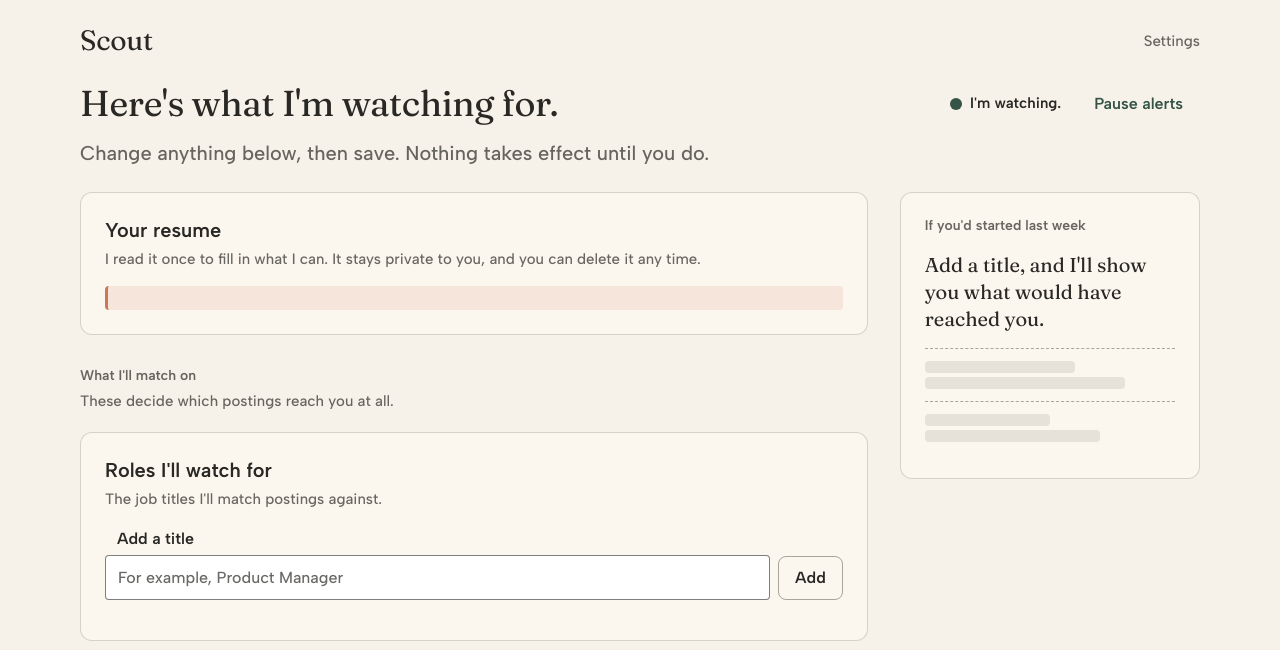
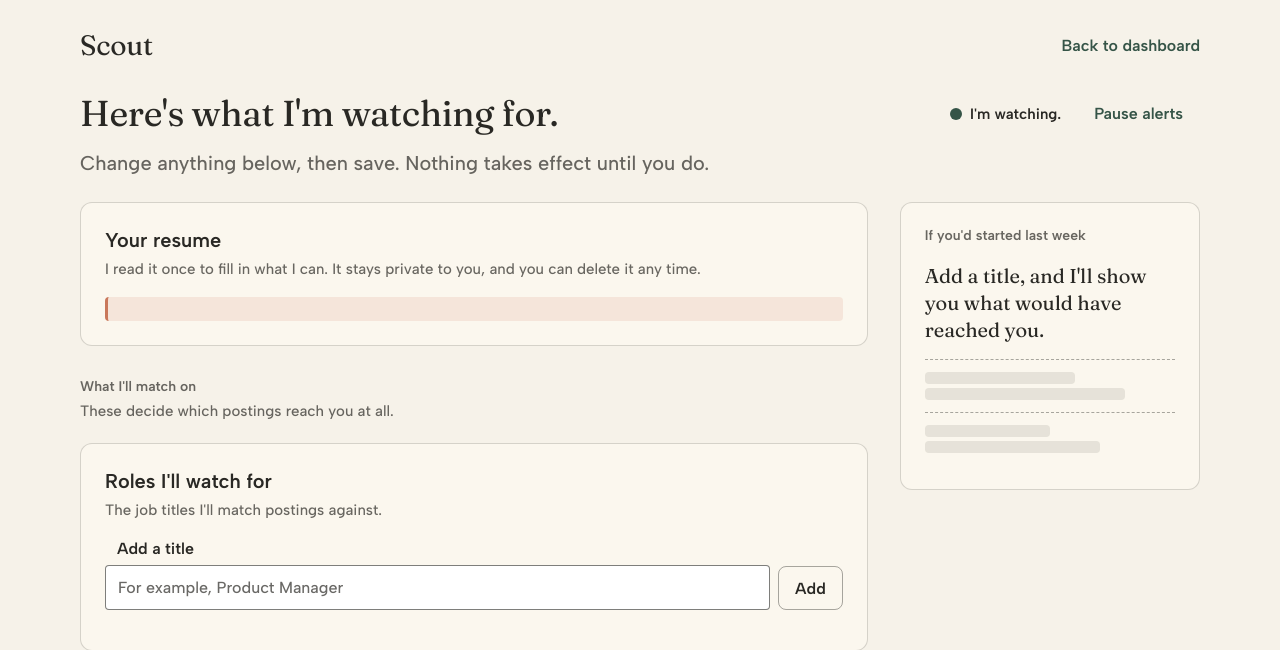
Before and after one commit to tedunruh/job-discovery-mvp, a Flask app: template dashboard/templates/profile.html in a window 1280 px wide. Shown: the top 650 px of the page. Run offline with Flask 3, Linux system fonts and the light colour scheme; the template is opened without the code that fills it, so the values that code supplies are empty; some libraries are stand-ins or nearby versions.

Commit message:
Settings: 'Back to dashboard' link in the page header
Co-Authored-By: Claude Sonnet 5.5 <noreply@anthropic.com>

```diff
--- a/dashboard/templates/_fg.html
+++ b/dashboard/templates/_fg.html
@@ -51,12 +51,15 @@
 
 {#- ===================== Profile components (SC-46) ===================== -#}
 
-{#- Shared page header: wordmark plus context ("Step 2 of 2", "Settings").
-    One pattern for onboarding and settings. -#}
-{% macro header(context="", href="/") -%}
+{#- Shared page header: wordmark plus context ("Step 2 of 2"). One pattern for onboarding and settings.
+    back="Back to dashboard" turns the context into a link back (back_href, default "/"): use it on pages
+    a person can leave, such as settings, so the way out reads as a way out. -#}
+{% macro header(context="", href="/", back="", back_href="/") -%}
 <header class="fg-header">
   <a class="fg-wordmark" href="{{ href }}">Scout</a>
-  {%- if context %}
+  {%- if back %}
+  <a class="fg-link fg-header-link" href="{{ back_href }}">{{ back }}</a>
+  {%- elif context %}
   <span class="fg-header-context">{{ context }}</span>
   {%- endif %}
 </header>
--- a/dashboard/templates/field_guide.html
+++ b/dashboard/templates/field_guide.html
@@ -476,11 +476,12 @@
     <div>
       <h3>Page header</h3>
       <p class="spec-use">Use at the top of onboarding and settings pages. Wordmark left; context right (where you are, or a step).</p>
-      <code class="spec-code">{% raw %}{{ fg.header(context) }}{% endraw %} · .fg-shell &gt; .fg-header</code>
+      <code class="spec-code">{% raw %}{{ fg.header(context) }} · {{ fg.header(back="Back to dashboard") }}{% endraw %} · .fg-shell &gt; .fg-header .fg-header-link</code>
     </div>
     <div class="states">
       <div class="state state--wide"><span class="state-label">Onboarding</span><div class="fg-shell" style="padding: 0">{{ fg.header("Step 2 of 2", href="#layout") }}</div></div>
       <div class="state state--wide"><span class="state-label">Settings</span><div class="fg-shell" style="padding: 0">{{ fg.header("Settings", href="#layout") }}</div></div>
+      <div class="state state--wide"><span class="state-label">With a way back</span><div class="fg-shell" style="padding: 0">{{ fg.header(back="Back to dashboard", back_href="#layout", href="#layout") }}</div></div>
     </div>
   </section>
 
--- a/dashboard/templates/profile.html
+++ b/dashboard/templates/profile.html
@@ -16,7 +16,11 @@
 </head>
 <body class="fg-page">
   <main class="fg-shell profile-main">
-    {{ fg.header("Getting started" if mode == "setup" else "Settings") }}
+    {%- if mode == "setup" %}
+    {{ fg.header("Getting started") }}
+    {%- else %}
+    {{ fg.header(back="Back to dashboard") }}
+    {%- endif %}
 
     {%- if mode == "setup" %}
     {{ fg.intro("Tell me what to watch for.", "Add the job titles you're after, and I'll let you know when a new role fits. You can change any of this later in Settings.") }}
--- a/field-guide/css/components.css
+++ b/field-guide/css/components.css
@@ -398,6 +398,11 @@ button.fg-link {
   line-height: var(--fg-font-line-height-tight);
   color: var(--fg-color-text-primary);
   text-decoration: none;
+}
+.fg-header-link {
+  display: inline-flex;
+  align-items: center;
+  min-height: var(--fg-size-touch-target);
 }
 .fg-header-context {
   font-size: var(--fg-font-size-md);
```
Also changed, not shown: QUALITY_LOG.md (+12 -0 lines), docs/SC-46-decision-card.md (+2 -0 lines), scripts/quality_check.py (+14 -0 lines), tests/test_profile_screen.py (+8 -0 lines).
